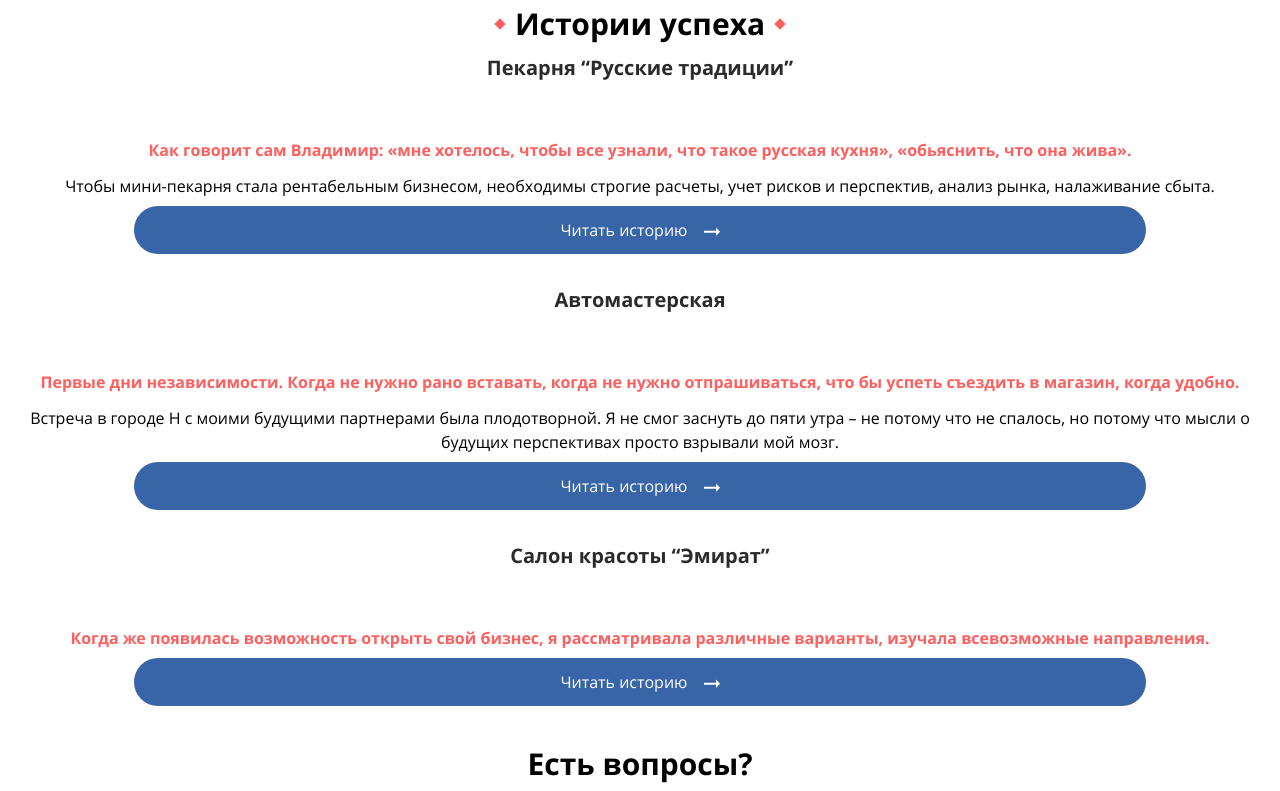
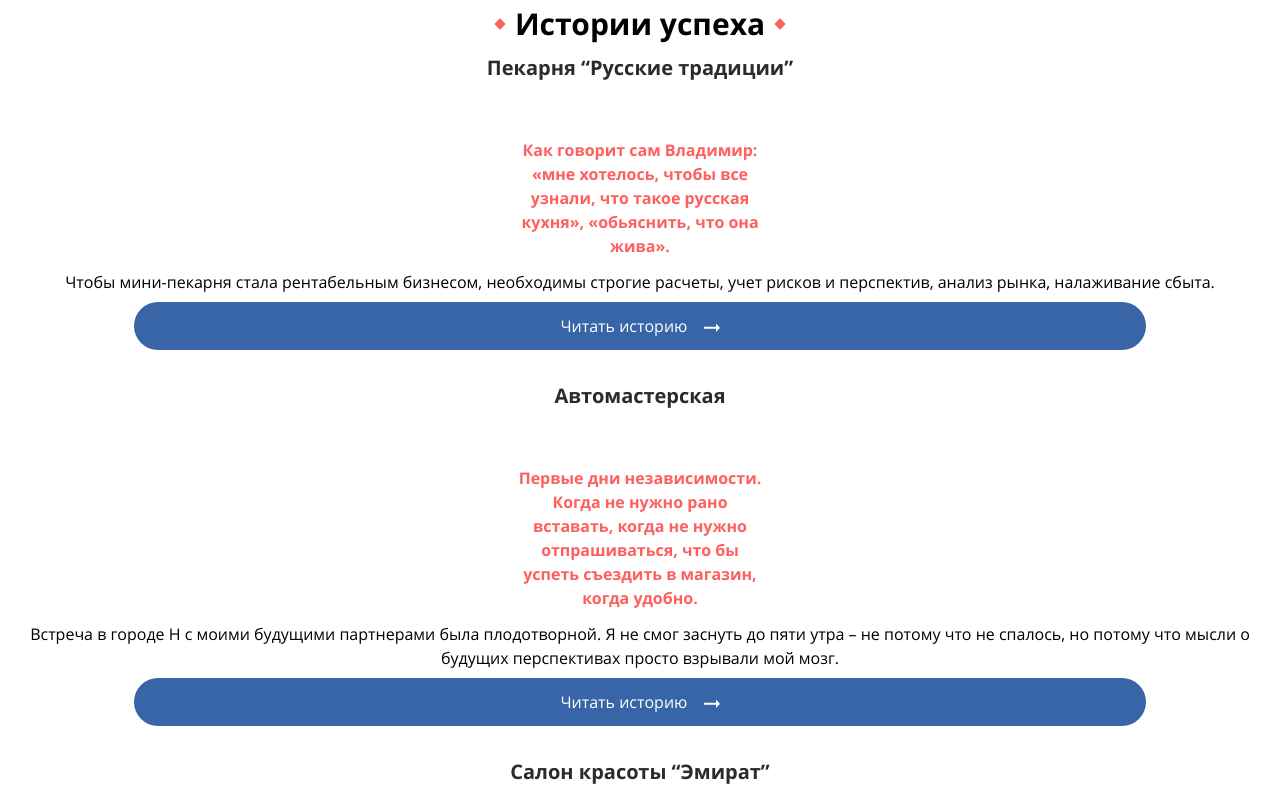
Before and after one commit to n4ks/webpack-tailwind-config, a website built with webpack: page src/index.html in a window 1280 px wide. Shown: the part 1400-2191 px from the top of the page. Built offline with nearby package versions, Linux system fonts and the light colour scheme; files whose address does not match are found by name.

Commit message:
fixed blockquote width

```diff
--- a/src/index.html
+++ b/src/index.html
@@ -219,9 +219,11 @@
               <blockquote
                 class="
                   relative
+                  w-64
                   quote-icon
                   text-base text-color5-base
                   font-bold
+                  mx-auto
                   mb-3
                 "
               >
@@ -277,9 +279,11 @@
               <blockquote
                 class="
                   relative
+                  w-64
                   quote-icon
                   text-base text-color5-base
                   font-bold
+                  mx-auto
                   mb-3
                 "
               >
@@ -337,9 +341,11 @@
               <blockquote
                 class="
                   relative
+                  w-64
                   quote-icon
                   text-base text-color5-base
                   font-bold
+                  mx-auto
                   mb-2
                 "
               >
```
